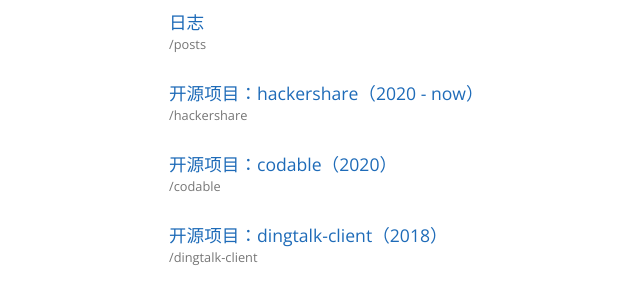
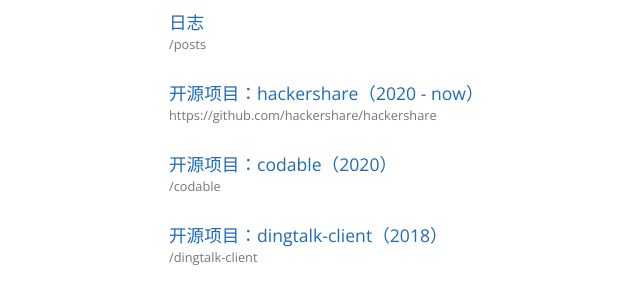
Before and after one commit to songhuangcn/songhuangcn.github.io, a Jekyll site: the page built from index.html, in a window 1280 px wide. Shown: the part 277-573 px from the top of the page, without its empty margins (55-695 px from the left). Built offline with Jekyll 4.4.1, drawn with Linux system fonts in a browser that asks for light colours.

Commit message:
fix link

```diff
--- a/index.html
+++ b/index.html
@@ -22,10 +22,10 @@
     <div class="hint">{{ '/posts' }}</div>
   </div>
 </a>
-<a href="/hackershare">
+<a href="https://github.com/hackershare/hackershare">
   <div class="mb">
     <div>开源项目：hackershare（2020 - now）</div>
-    <div class="hint">/hackershare</div>
+    <div class="hint">https://github.com/hackershare/hackershare</div>
   </div>
 </a>
 <a href="/codable">
```
